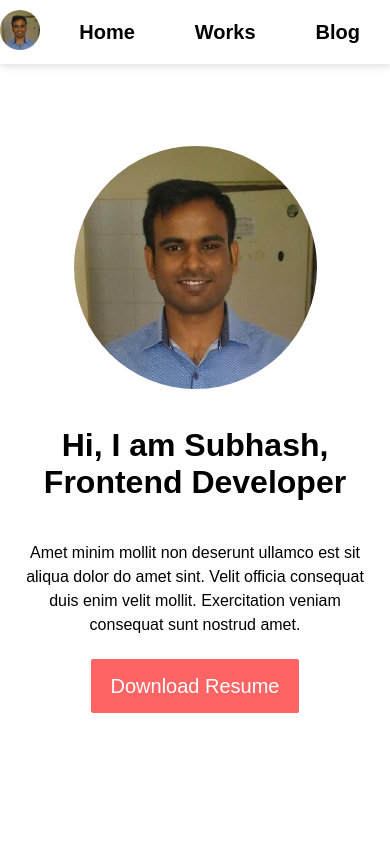
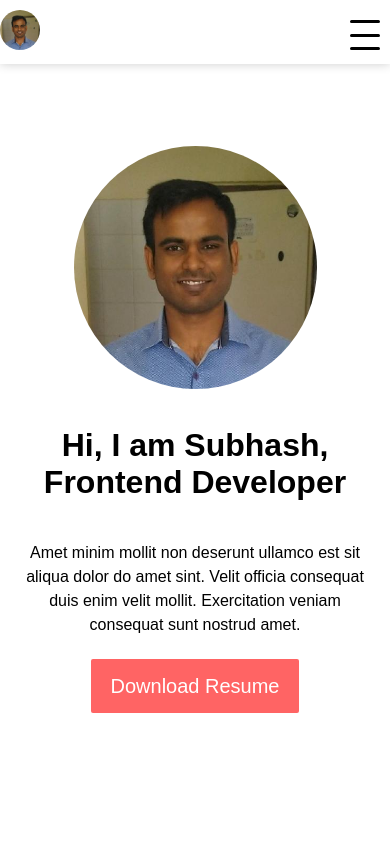
Before and after one commit to curiousdilip/SJ-Website, a Next.js app: page / in a window 390 px wide. Shown: the top 844 px of the page. Built offline with nearby package versions, Linux system fonts and the light colour scheme.

Commit message:
Update Header.jsx and globals.scss

```diff
--- a/app/components/Header.jsx
+++ b/app/components/Header.jsx
@@ -14,6 +14,11 @@ export default function Header() {
               alt="Picture of the Subhash Jha"
             />
           </Link>
+          <div className="menu">
+            <span></span>
+            <span></span>
+            <span></span>
+          </div>
           <ul>
             <li>
               <Link href="/">Home</Link>
--- a/app/globals.scss
+++ b/app/globals.scss
@@ -21,6 +21,26 @@ nav {
     display: flex;
     align-items: center;
     justify-content: space-between;
+    position: relative;
+
+    .menu {
+      position: absolute;
+      display: none;
+      top: 10px;
+      right: 10px;
+      flex-direction: column;
+      justify-content: space-between;
+      width: 30px;
+      height: 30px;
+
+      span {
+        display: block;
+        height: 3px;
+        width: 100%;
+        background-color: #000;
+        border-radius: 2px;
+      }
+    }
     a {
       text-decoration: none;
       img {
@@ -37,6 +57,11 @@ nav {
           font-weight: 700;
           text-decoration: none;
           color: #000;
+          transition: 0.3s all ease;
+        }
+
+        a:hover {
+          color: $highlight-color;
         }
       }
     }
@@ -70,3 +95,21 @@ footer {
     }
   }
 }
+
+@media (max-width: 768px) {
+  nav {
+    .container {
+      flex-direction: column;
+      align-items: start;
+      .menu {
+        display: flex;
+      }
+      ul {
+        display: none;
+        flex-direction: column;
+        width: 100%;
+        margin-bottom: 0.25rem;
+      }
+    }
+  }
+}
```
